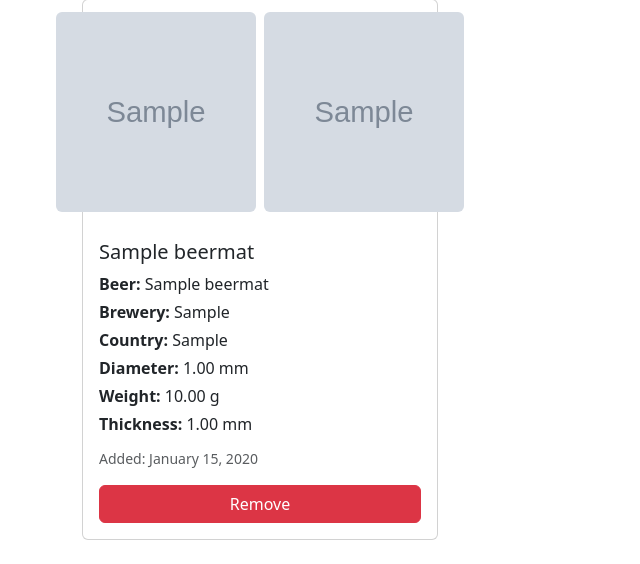
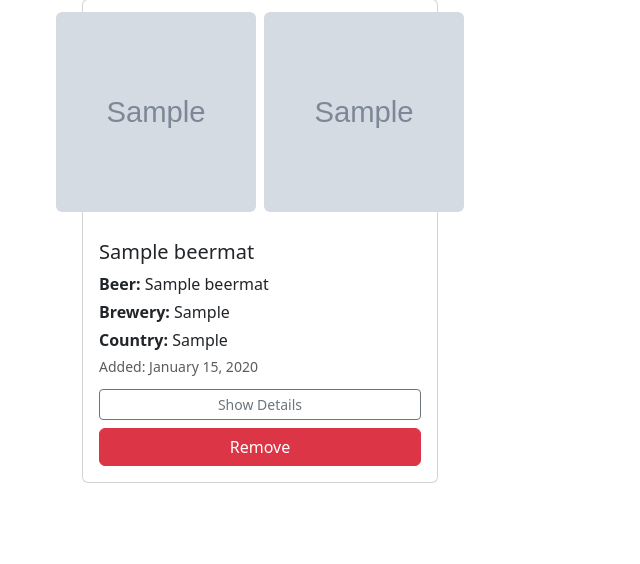
Before and after one commit to Fishhma/Beermat, a Django app: page /collection/ in a window 1280 px wide. Shown: the part 354-918 px from the top of the page, without its empty margins (0-640 px from the left). After the commit the page ends 837 px from the top, so only its background shows below. Run offline with Django 5.2, Linux system fonts and the light colour scheme; a user stored in the database is signed in; tables that the repository leaves empty hold one stand-in row (values such as "Sample post"); grey boxes marked "Sample" are stand-in pictures.

Commit message:
Add expandable beermat details and move collection added date

```diff
--- a/templates/beermats/base.html
+++ b/templates/beermats/base.html
@@ -22,6 +22,13 @@
         width: auto;
         height: auto;
         object-fit: cover;
+      }
+
+      .extra-details {
+        display: none;
+      }
+      .extra-details.show {
+        display: block;
       }
     </style>
 </head>
@@ -157,6 +164,23 @@
             window.location.href = url;
           });
       });
+
+      document.addEventListener('click', function (event) {
+        const toggleButton = event.target.closest('.btn-toggle-details');
+        if (!toggleButton) {
+          return;
+        }
+
+        const targetId = toggleButton.dataset.targetId;
+        const details = targetId ? document.getElementById(targetId) : null;
+        if (!details) {
+          return;
+        }
+
+        const visible = details.classList.toggle('show');
+        details.hidden = !visible;
+        toggleButton.textContent = visible ? 'Hide Details' : 'Show Details';
+      });
     </script>
 </body>
 </html>
--- a/templates/beermats/my_collection.html
+++ b/templates/beermats/my_collection.html
@@ -78,16 +78,29 @@
               <p class="card-text mb-1"><strong>Beer:</strong> {{ item.beermat.beer_name|default:'Unknown' }}</p>
               <p class="card-text mb-1"><strong>Brewery:</strong> {{ item.beermat.brewery|default:'Unknown' }}</p>
               <p class="card-text mb-1"><strong>Country:</strong> {{ item.beermat.country|default:'Unknown' }}</p>
-              {% if item.beermat.diameter_mm %}
-                <p class="card-text mb-1"><strong>Diameter:</strong> {{ item.beermat.diameter_mm }} mm</p>
+              <p class="text-muted small mb-2">Added: {{ item.acquired_at|date:'F j, Y' }}</p>
+              {% if item.beermat.diameter_mm or item.beermat.weight_g or item.beermat.thickness_mm or item.beermat.description or item.beermat.approved_at %}
+                <button type="button" class="btn btn-sm btn-outline-secondary btn-toggle-details mt-1 mb-2" data-target-id="extra-{{ item.id }}">
+                  Show Details
+                </button>
+                <div class="extra-details text-muted small" id="extra-{{ item.id }}" hidden>
+                  {% if item.beermat.diameter_mm %}
+                    <p class="mb-1"><strong>Diameter:</strong> {{ item.beermat.diameter_mm }} mm</p>
+                  {% endif %}
+                  {% if item.beermat.weight_g %}
+                    <p class="mb-1"><strong>Weight:</strong> {{ item.beermat.weight_g }} g</p>
+                  {% endif %}
+                  {% if item.beermat.thickness_mm %}
+                    <p class="mb-1"><strong>Thickness:</strong> {{ item.beermat.thickness_mm }} mm</p>
+                  {% endif %}
+                  {% if item.beermat.description %}
+                    <p class="mb-1">{{ item.beermat.description|linebreaksbr }}</p>
+                  {% endif %}
+                  {% if item.beermat.approved_at %}
+                    <p class="mb-1"><strong>Appeared:</strong> {{ item.beermat.approved_at|date:'F j, Y' }}</p>
+                  {% endif %}
+                </div>
               {% endif %}
-              {% if item.beermat.weight_g %}
-                <p class="card-text mb-1"><strong>Weight:</strong> {{ item.beermat.weight_g }} g</p>
-              {% endif %}
-              {% if item.beermat.thickness_mm %}
-                <p class="card-text mb-1"><strong>Thickness:</strong> {{ item.beermat.thickness_mm }} mm</p>
-              {% endif %}
-              <p class="text-muted small mt-2">Added: {{ item.acquired_at|date:'F j, Y' }}</p>
               <a href="{% url 'remove_from_collection' item.id %}?country={{ selected_country|urlencode }}&beer={{ selected_beer|urlencode }}&brewery={{ selected_brewery|urlencode }}"
                  data-collection-action="remove"
                  data-page="my_collection"
```
Also changed, not shown: templates/beermats/catalog.html (+21 -8 lines).
